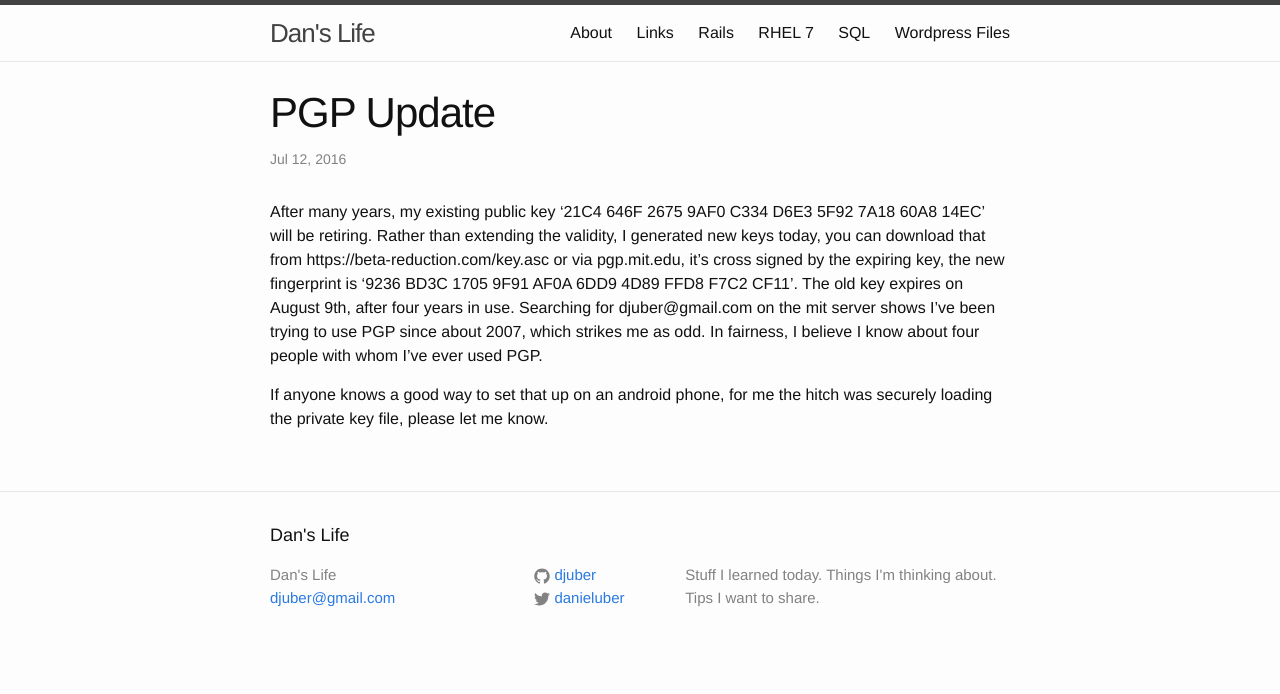
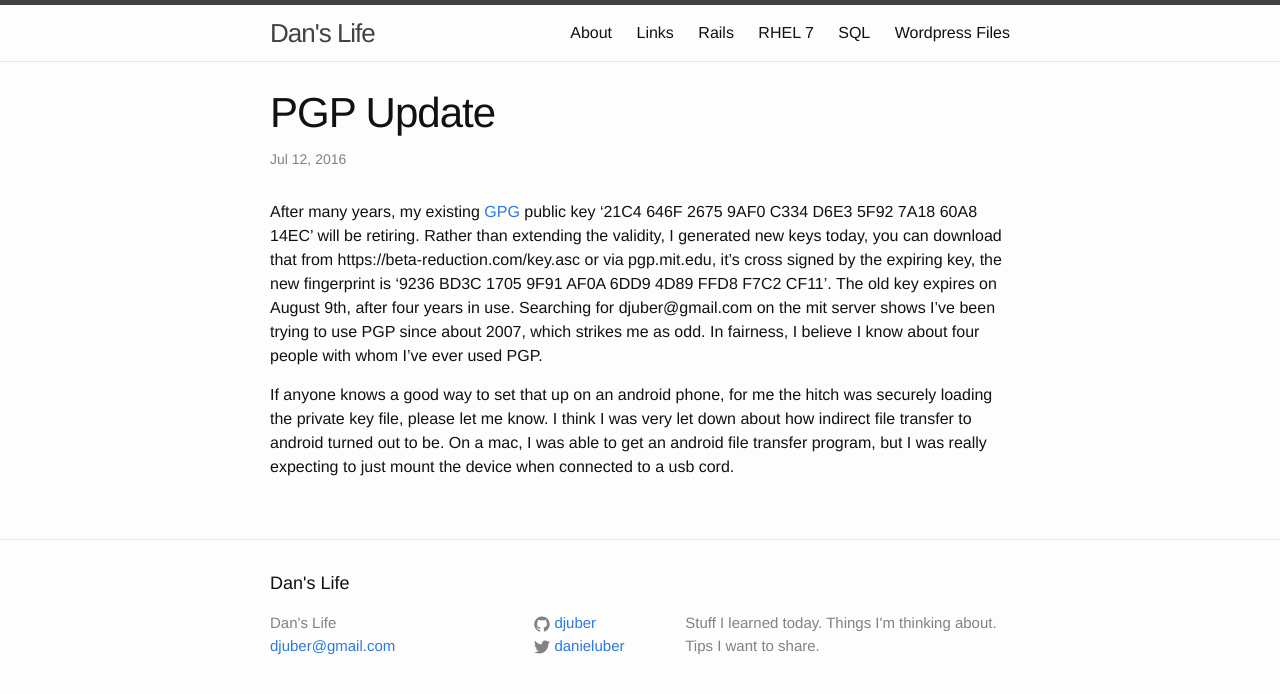
Before and after one commit to djuber/myblog, a Jekyll site: the page built from _posts/2016-07-12-PGP-Update.markdown, in a window 1280 px wide. Shown: the top 694 px of the page. Built offline with Jekyll 4.4.1, drawn with Linux system fonts in a browser that asks for light colours.

Commit message:
automated 2016-07-12-12:28:42

```diff
--- a/_posts/2016-07-12-PGP-Update.markdown
+++ b/_posts/2016-07-12-PGP-Update.markdown
@@ -5,6 +5,6 @@ title: PGP Update
 categories:
 ---
 
-After many years, my existing public key '21C4 646F 2675 9AF0 C334 D6E3 5F92 7A18 60A8 14EC' will be retiring. Rather than extending the validity, I generated new keys today, you can download that from https://beta-reduction.com/key.asc or via pgp.mit.edu, it's cross signed by the expiring key, the new fingerprint is '9236 BD3C 1705 9F91 AF0A 6DD9 4D89 FFD8 F7C2 CF11'. The old key expires on August 9th, after four years in use. Searching for djuber@gmail.com on the mit server shows I've been trying to use PGP since about 2007, which strikes me as odd. In fairness, I believe I know about four people with whom I've ever used PGP.
+After many years, my existing [GPG](https://www.gnupg.org/) public key '21C4 646F 2675 9AF0 C334 D6E3 5F92 7A18 60A8 14EC' will be retiring. Rather than extending the validity, I generated new keys today, you can download that from https://beta-reduction.com/key.asc or via pgp.mit.edu, it's cross signed by the expiring key, the new fingerprint is '9236 BD3C 1705 9F91 AF0A 6DD9 4D89 FFD8 F7C2 CF11'. The old key expires on August 9th, after four years in use. Searching for djuber@gmail.com on the mit server shows I've been trying to use PGP since about 2007, which strikes me as odd. In fairness, I believe I know about four people with whom I've ever used PGP.
 
-If anyone knows a good way to set that up on an android phone, for me the hitch was securely loading the private key file, please let me know.
+If anyone knows a good way to set that up on an android phone, for me the hitch was securely loading the private key file, please let me know. I think I was very let down about how indirect file transfer to android turned out to be. On a mac, I was able to get an android file transfer program, but  I was really expecting to just mount the device when connected to a usb cord.
```
Also changed, not shown: wordpress-files.md (+1 -1 lines).
